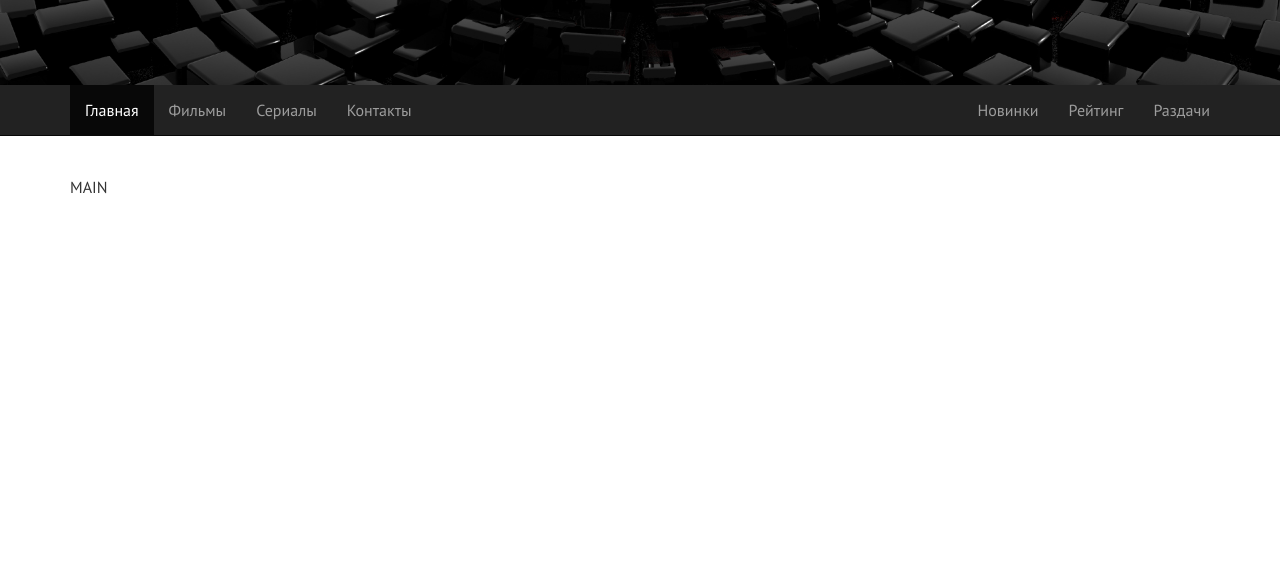
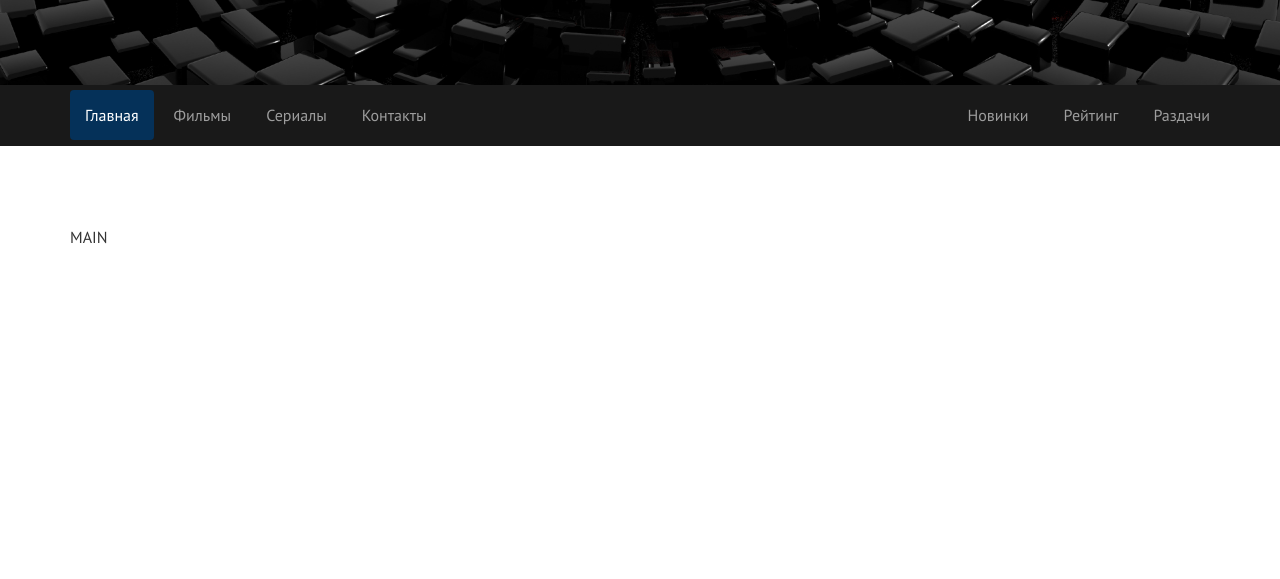
Before and after one commit to artemdolbiev/kinozal-template-init-project, a website: page index.html in a window 1280 px wide. Shown: the part 221-800 px from the top of the page. Drawn offline with Linux system fonts and the light colour scheme.

Commit message:
navbar style

```diff
--- a/assets/scss/_bootstrap-theming.scss
+++ b/assets/scss/_bootstrap-theming.scss
@@ -0,0 +1,66 @@
+.navbar-inverse {
+    margin-bottom: 0;
+    background-color: darken($color-dark, 4%);
+    border-color: transparent;
+
+    .navbar-nav{
+        > .active > a{
+            background-color:$color-primary-dark;
+
+            &:focus,
+            &:hover {
+                background-color:$color-primary-light;
+            }
+        }
+
+        > li > a{
+            transition: background-color 0.5s;
+
+            @include sm-min {
+                border-radius: 4px;
+            }
+            @include sm {
+                text-align: center;
+            }
+
+            &:focus,
+            &:hover {
+                background-color: $color-primary;
+            }
+        }
+
+    }
+}
+
+.navbar-header {
+    text-align: center;
+}
+
+.navbar-toggle {
+    float: none;
+    margin-right: 0;
+}
+
+.navbar-left {
+    @include sm {
+        margin-bottom: 0;
+    }
+
+    @include sm-min {
+        li {
+            margin: 5px 5px 5px 0;
+        }
+    }
+}
+
+.navbar-right {
+    @include sm {
+        margin-top: 0;
+    }
+
+    @include sm-min {
+        li {
+            margin: 5px 0 5px 5px;
+        }
+    }
+}
--- a/assets/scss/_extends.scss
+++ b/assets/scss/_extends.scss
@@ -0,0 +1,3 @@
+%text-shadow {
+    text-shadow: 0 0  5px darken($color-dark, 14%), 0 0 20px darken($color-dark, 14%);
+}
--- a/assets/scss/_header.scss
+++ b/assets/scss/_header.scss
@@ -1,5 +1,5 @@
 .header {
-    margin-bottom: 20px;
+    margin-bottom: 80px;
 }
 
 .header-logo {
@@ -15,12 +15,21 @@
         display: block;
 
         font-family: $font-header;
-        font-size: 3.5rem;
-        letter-spacing: 0.33em;
         color: $color-accent;
-        margin-right: -20px;
 
-        text-shadow: 0 0  5px black, 0 0 20px black;
+        @extend %text-shadow;
+
+        @include xs-min() {
+            font-size: 3.5rem;
+            letter-spacing: 0.33em;
+            margin-right: -15px;
+        }
+        @include xs {
+            font-size: 2.5rem;
+            letter-spacing: 0.2em;
+            margin-right: -7.5px;
+        }
+
     }
 
     &__description {
@@ -28,7 +37,6 @@
         font-size: 1.15rem;
         letter-spacing: 0.2em;
         color: $color-light;
-
-        text-shadow: 0 0  5px black, 0 0 20px black;
+        @extend %text-shadow;
     }
 }
--- a/assets/scss/_skin.scss
+++ b/assets/scss/_skin.scss
@@ -1,4 +1,6 @@
 $color-primary: #165690;
+$color-primary-light: desaturate(lighten($color-primary, 15%), 40%);
+$color-primary-dark: saturate(darken($color-primary, 14%), 15%);
 $color-accent: #df8a13;
 $color-dark: #232323;
 $color-gray: darken(#ffffff, 13.5%);
```
Also changed, not shown: assets/css/style.css.
